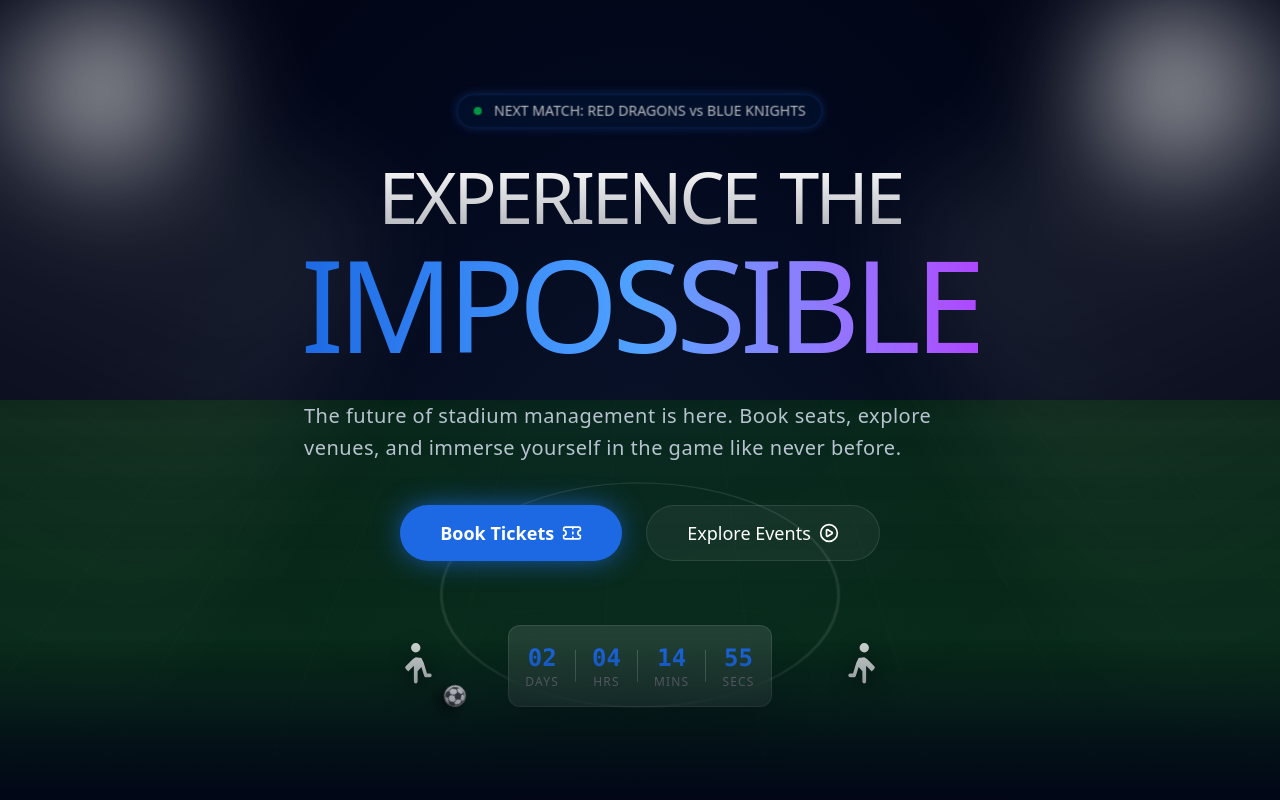
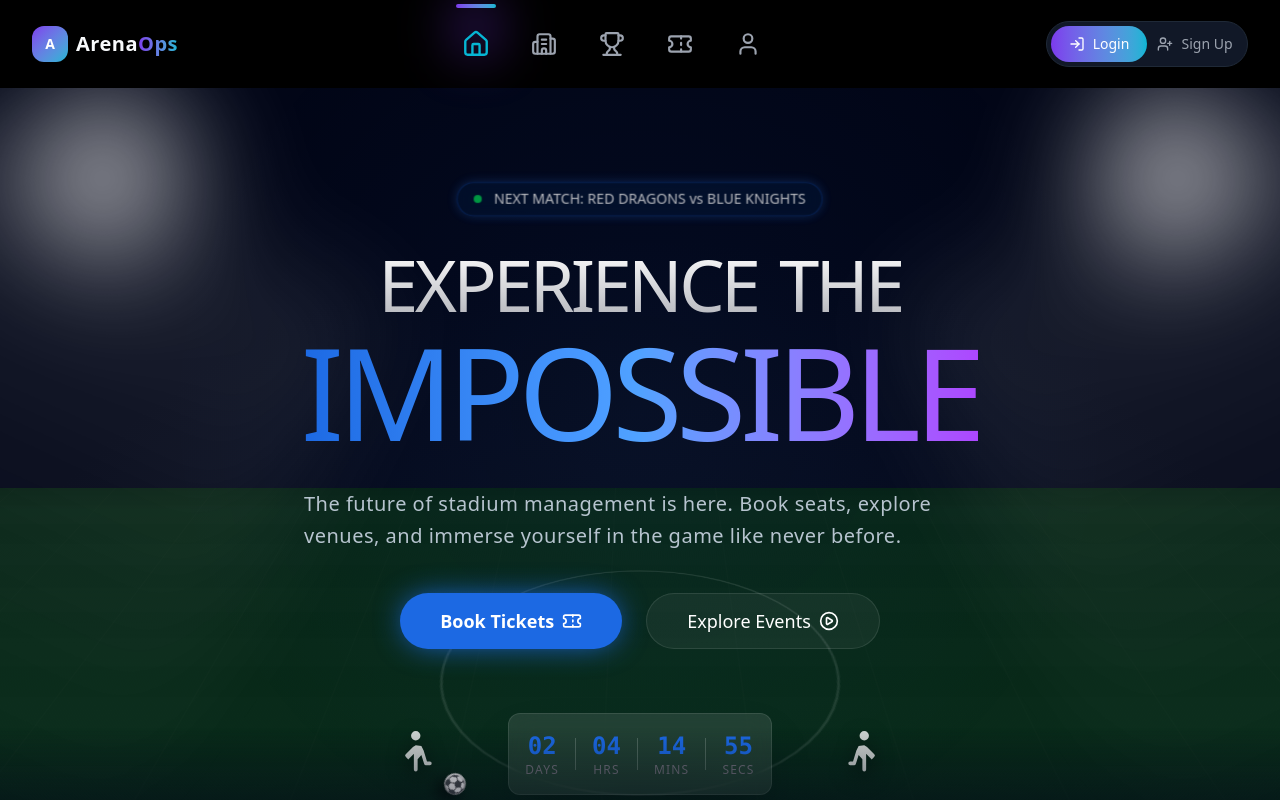
Before and after one commit to ArenaOps/arenaops-stadium-management, a Next.js app in the folder FRONTEND/arenaops-web/: page / in a window 1280 px wide. Shown: the top 800 px of the page. Built offline with nearby package versions, Linux system fonts and the light colour scheme.

Commit message:
ARENA-12-build the Navbar

```diff
--- a/FRONTEND/arenaops-web/src/app/layout.tsx
+++ b/FRONTEND/arenaops-web/src/app/layout.tsx
@@ -3,6 +3,7 @@ import { Inter, Outfit } from "next/font/google"; // Modern fonts
 import "@/styles/tailwind.css";
 import "@/styles/globals.scss";
 import Providers from "../providers/providers";
+import Navbar from "@/components/navfooter/Navbar";
 
 // Primary font for body text
 const inter = Inter({
@@ -33,6 +34,7 @@ export default function RootLayout({
       <body
         className={`${inter.variable} ${outfit.variable} font-sans antialiased bg-background text-foreground`}
       >
+        <Navbar/>
         <Providers>
         {children}
         </Providers>
--- /dev/null
+++ b/FRONTEND/arenaops-web/src/components/navfooter/Navbar.tsx
@@ -0,0 +1,162 @@
+"use client";
+
+import { useState } from "react";
+import { motion } from "framer-motion";
+import {
+    Home,
+    Building2,
+    Trophy,
+    Ticket,
+    User,
+    LogIn,
+    UserPlus,
+} from "lucide-react";
+import Link from "next/link";
+import { usePathname } from "next/navigation";
+
+const navItems = [
+    { icon: Home, label: "Home", href: "/" },
+    { icon: Building2, label: "Stadiums", href: "/stadiums" },
+    { icon: Trophy, label: "Matches", href: "/matches" },
+    { icon: Ticket, label: "Bookings", href: "/bookings" },
+    { icon: User, label: "Profile", href: "/profile" },
+];
+
+export default function Navbar() {
+    const pathname = usePathname();
+    const [hoveredIndex, setHoveredIndex] = useState<number | null>(null);
+
+    const authMode = pathname === "/register" ? "signup" : "login";
+
+    return (
+        <header className="w-full sticky top-0 z-50">
+            <div className="flex items-center justify-between max-w-7xl mx-auto px-8 py-5">
+
+                {/* 🔹 LOGO */}
+                <Link href="/" className="flex items-center gap-2 group">
+                    <div className="w-9 h-9 rounded-xl bg-gradient-to-br from-[#7C3AED] to-[#06B6D4] flex items-center justify-center shadow-md">
+                        <span className="text-white font-bold text-sm">A</span>
+                    </div>
+
+                    <span className="text-[#F8FAFC] text-xl font-semibold tracking-wide">
+                        Arena
+                        <span className="bg-gradient-to-r from-[#7C3AED] to-[#06B6D4] bg-clip-text text-transparent">
+                            Ops
+                        </span>
+                    </span>
+                </Link>
+
+                {/* 🔹 CENTER NAV */}
+                <div className="relative flex items-center gap-5">
+                    {navItems.map((item, index) => {
+                        const Icon = item.icon;
+                        const isActive = pathname === item.href;
+                        const isHovered = hoveredIndex === index;
+
+                        return (
+                            <div
+                                key={index}
+                                className="relative flex flex-col items-center"
+                                onMouseEnter={() => setHoveredIndex(index)}
+                                onMouseLeave={() => setHoveredIndex(null)}
+                            >
+                                <Link
+                                    href={item.href}
+                                    className="relative flex items-center justify-center w-12 h-12 group"
+                                >
+                                    {/* Active Glow */}
+                                    {isActive && (
+                                        <>
+                                            <motion.div
+                                                layoutId="spotlight"
+                                                className="absolute -top-6 w-14 h-16 bg-[#7C3AED]/25 blur-xl rounded-2xl"
+                                                transition={{
+                                                    type: "spring",
+                                                    stiffness: 400,
+                                                    damping: 30,
+                                                }}
+                                            />
+
+                                            <motion.div
+                                                layoutId="indicator"
+                                                className="absolute -top-4 w-10 h-1 bg-gradient-to-r from-[#7C3AED] to-[#06B6D4] rounded-full"
+                                                transition={{
+                                                    type: "spring",
+                                                    stiffness: 400,
+                                                    damping: 30,
+                                                }}
+                                            />
+                                        </>
+                                    )}
+
+                                    <Icon
+                                        size={26}
+                                        className={`transition-all duration-300 ${
+                                            isActive
+                                                ? "text-[#06B6D4] scale-110"
+                                                : "text-[#9CA3AF] group-hover:text-[#F8FAFC]"
+                                        }`}
+                                    />
+                                </Link>
+
+                                {/* Tooltip */}
+                                <motion.div
+                                    initial={{ opacity: 0, y: 6 }}
+                                    animate={{
+                                        opacity: isHovered ? 1 : 0,
+                                        y: isHovered ? 0 : 6,
+                                    }}
+                                    transition={{ duration: 0.2 }}
+                                    className="absolute -bottom-7 text-xs font-medium text-[#F8FAFC] bg-[#111827] px-3 py-1 rounded-md pointer-events-none whitespace-nowrap"
+                                >
+                                    {item.label}
+                                </motion.div>
+                            </div>
+                        );
+                    })}
+                </div>
+
+                {/* 🔹 AUTH TOGGLE */}
+                <div className="relative flex items-center bg-[#111827] rounded-full p-1 border border-[#1F2937]">
+
+                    <motion.div
+                        layout
+                        className="absolute top-1 bottom-1 w-24 bg-gradient-to-r from-[#7C3AED] to-[#06B6D4] rounded-full"
+                        animate={{
+                            x: authMode === "login" ? 0 : 96,
+                        }}
+                        transition={{
+                            type: "spring",
+                            stiffness: 400,
+                            damping: 30,
+                        }}
+                    />
+
+                    <Link
+                        href="/login"
+                        className={`relative z-10 w-24 py-2 text-sm font-medium flex items-center justify-center gap-2 transition ${
+                            authMode === "login"
+                                ? "text-white"
+                                : "text-[#9CA3AF] hover:text-[#F8FAFC]"
+                        }`}
+                    >
+                        <LogIn size={16} />
+                        Login
+                    </Link>
+
+                    <Link
+                        href="/register"
+                        className={`relative z-10 w-24 py-2 text-sm font-medium flex items-center justify-center gap-2 transition ${
+                            authMode === "signup"
+                                ? "text-white"
+                                : "text-[#9CA3AF] hover:text-[#F8FAFC]"
+                        }`}
+                    >
+                        <UserPlus size={16} />
+                        Sign Up
+                    </Link>
+                </div>
+            </div>
+        </header>
+    );
+}
```
